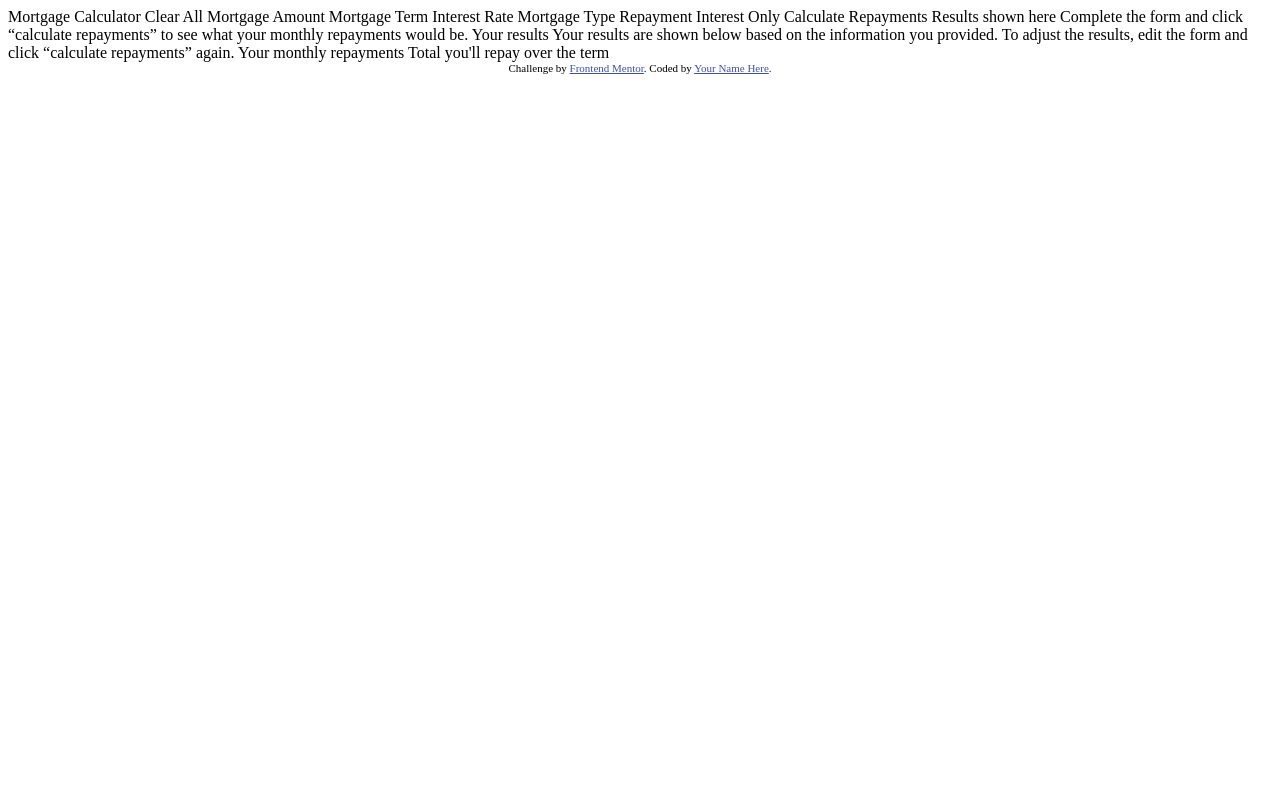
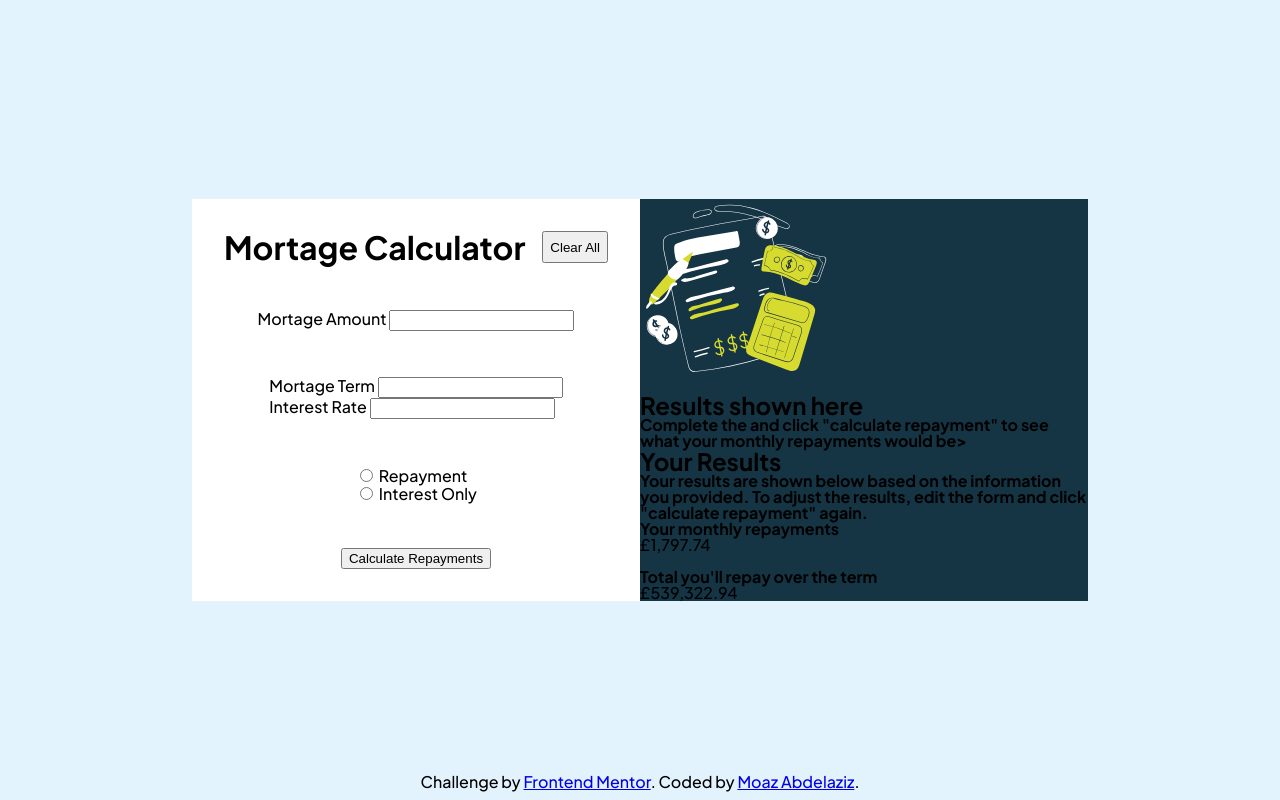
Before and after one commit to Moath-COE/mortgage-calc, a plain HTML site: page index.html in a window 1280 px wide. Drawn offline with Linux system fonts and the light colour scheme.

Commit message:
html setup + basic styling setup

```diff
--- /dev/null
+++ b/index.css
@@ -0,0 +1,105 @@
+/* imports */
+@import url("https://fonts.googleapis.com/css2?family=Plus+Jakarta+Sans:ital,wght@0,700;1,700&display=swap");
+@import url("https://fonts.googleapis.com/css2?family=Plus+Jakarta+Sans:ital,wght@0,500;1,500&display=swap");
+
+/* resets */
+
+/* Box sizing */
+*,
+*::before,
+*::after {
+  box-sizing: border-box;
+}
+
+/* Reset margins */
+body,
+h1,
+h2,
+h3,
+h4,
+h5,
+p,
+figure,
+picture,
+ul {
+  margin: 0;
+  padding: 0;
+  line-height: 1;
+}
+
+h1,
+h2,
+h3,
+h4,
+h5,
+h6,
+p {
+  font-weight: 700;
+}
+
+/* styling the body */
+
+body {
+  font-family: "Plus Jakarta Sans", sans-serif;
+  font-optical-sizing: auto;
+  font-weight: 500;
+  font-style: normal;
+  height: 100vh;
+  width: 100vw;
+  background-color: var(--slate-100);
+  display: flex;
+  flex-direction: column;
+  align-items: center;
+  justify-content: center;
+}
+
+/* global colors */
+:root {
+  --primery: #153444;
+  --lime: hsl(61, 70%, 52%);
+  --white: hsl(0, 0%, 100%);
+  --red: hsl(4, 69%, 50%);
+  --slate-100: hsl(202, 86%, 94%);
+  --slate-300: hsl(203, 41%, 72%);
+  --slate-500: hsl(200, 26%, 54%);
+  --slate-700: hsl(200, 24%, 40%);
+  --slate-900: hsl(202, 55%, 16%);
+}
+
+/* styling */
+
+.main {
+  margin: 0 auto;
+  display: flex;
+  align-items: center;
+  justify-content: space-between;
+  width: 70vw;
+}
+
+.inputs-div {
+  width: 50%;
+  background-color: var(--white);
+  height: 100%;
+  display: flex;
+  flex-direction: column;
+  justify-content: space-between;
+  align-items: center;
+  padding: 2rem;
+}
+
+.inputs-header {
+  display: flex;
+  justify-content: space-between;
+  width: 100%;
+}
+
+.results-div {
+  background-color: var(--primery);
+  width: 50%;
+  height: 100%;
+}
+
+.attribution {
+  position: absolute;
+  bottom: 10px;
+}
--- a/index.html
+++ b/index.html
@@ -1,61 +1,87 @@
 <!DOCTYPE html>
 <html lang="en">
   <head>
-  <meta charset="UTF-8">
-  <meta name="viewport" content="width=device-width, initial-scale=1.0"> <!-- displays site properly based on user's device -->
+    <meta charset="UTF-8" />
+    <meta name="viewport" content="width=device-width, initial-scale=1.0" />
+    <!-- displays site properly based on user's device -->
 
-  <link rel="icon" type="image/png" sizes="32x32" href="./assets/images/favicon-32x32.png">
+    <link
+      rel="icon"
+      type="image/png"
+      sizes="32x32"
+      href="./assets/images/favicon-32x32.png"
+    />
+    <link rel="stylesheet" href="index.css" />
 
     <title>Frontend Mentor | Mortgage repayment calculator</title>
-
-  <!-- Feel free to remove these styles or customise in your own stylesheet 👍 -->
-  <style>
-    .attribution { font-size: 11px; text-align: center; }
-    .attribution a { color: hsl(228, 45%, 44%); }
-  </style>
   </head>
   <body>
-
-  Mortgage Calculator
-  Clear All
-
-  Mortgage Amount
-
-  Mortgage Term
-
-  Interest Rate
-
-  Mortgage Type
-  Repayment
-  Interest Only
-
-  Calculate Repayments
-
-  <!-- Empty results start -->
-
-  Results shown here
-
-  Complete the form and click “calculate repayments” to see what
-  your monthly repayments would be.
-
-  <!-- Empty results end -->
-
-  <!-- Completed results start -->
-
-  Your results
-
+    <div class="main">
+      <!-- inputs -->
+      <div class="inputs-div">
+        <div class="inputs-header">
+          <h1 class="input-h1">Mortage Calculator</h1>
+          <button class="clr-btn">Clear All</button>
+        </div>
+        <div class="input-1">
+          <label for="amount">Mortage Amount</label>
+          <input type="number" name="amount" id="amount" />
+        </div>
+        <div>
+          <div class="input-2">
+            <label for="term">Mortage Term</label>
+            <input type="term" name="term" id="term" />
+          </div>
+          <div class="input-3">
+            <label for="rate">Interest Rate</label>
+            <input type="rate" name="rate" id="rate" />
+          </div>
+        </div>
+        <div class="radio">
+          <div class="radio-elm">
+            <input type="radio" id="rep" name="type" value="rep" />
+            <label for="rep">Repayment</label><br />
+          </div>
+          <div class="radio-elm">
+            <input type="radio" id="into" name="type" value="into" />
+            <label for="into">Interest Only</label><br />
+          </div>
+        </div>
+        <button class="clc-btn">Calculate Repayments</button>
+      </div>
+      <!-- outputs -->
+      <div class="results-div">
+        <div class="place-holder">
+          <img src="/assets/images/illustration-empty.svg" alt="calculator" />
+          <h2>Results shown here</h2>
+          <p>
+            Complete the and click "calculate repayment" to see what your
+            monthly repayments would be>
+          </p>
+        </div>
+        <div class="results-info">
+          <h2>Your Results</h2>
+          <p>
             Your results are shown below based on the information you provided.
-  To adjust the results, edit the form and click “calculate repayments” again.
-
-  Your monthly repayments
-
-  Total you'll repay over the term
-
+            To adjust the results, edit the form and click "calculate repayment"
+            again.
+          </p>
+          <div>
+            <p>Your monthly repayments</p>
+            <div>£<span id="m-repy">1,797.74</span></div>
+            <br />
+            <p>Total you'll repay over the term</p>
+            <div>£<span id="term-repy">539,322.94</span></div>
+          </div>
+        </div>
+      </div>
+    </div>
     <!-- Completed results end -->
 
     <div class="attribution">
-    Challenge by <a href="https://www.frontendmentor.io?ref=challenge">Frontend Mentor</a>.
-    Coded by <a href="#">Your Name Here</a>.
+      Challenge by
+      <a href="https://www.frontendmentor.io?ref=challenge">Frontend Mentor</a>.
+      Coded by <a href="#">Moaz Abdelaziz</a>.
     </div>
   </body>
 </html>
```
Lines whose indentation alone changed are shown as unchanged.
